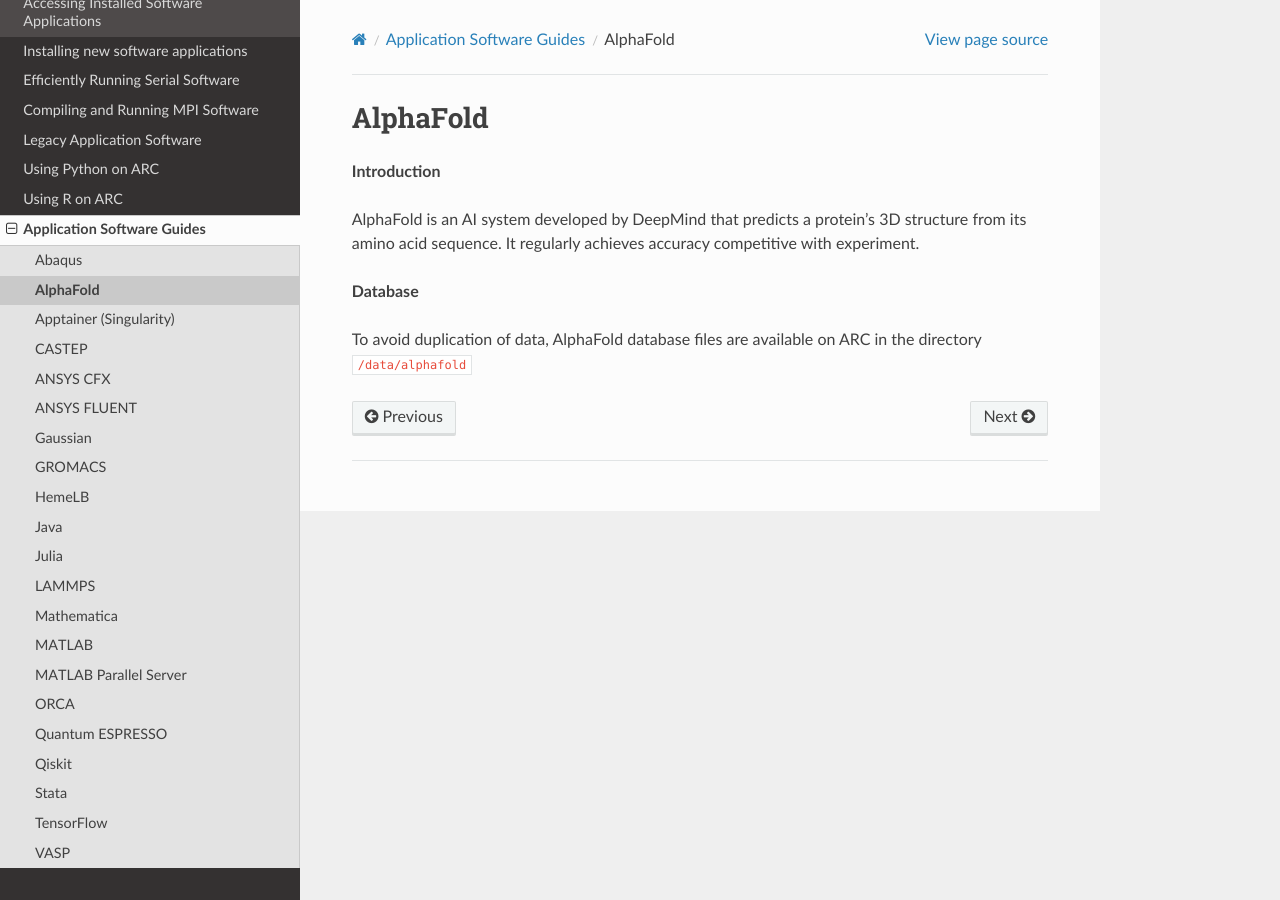
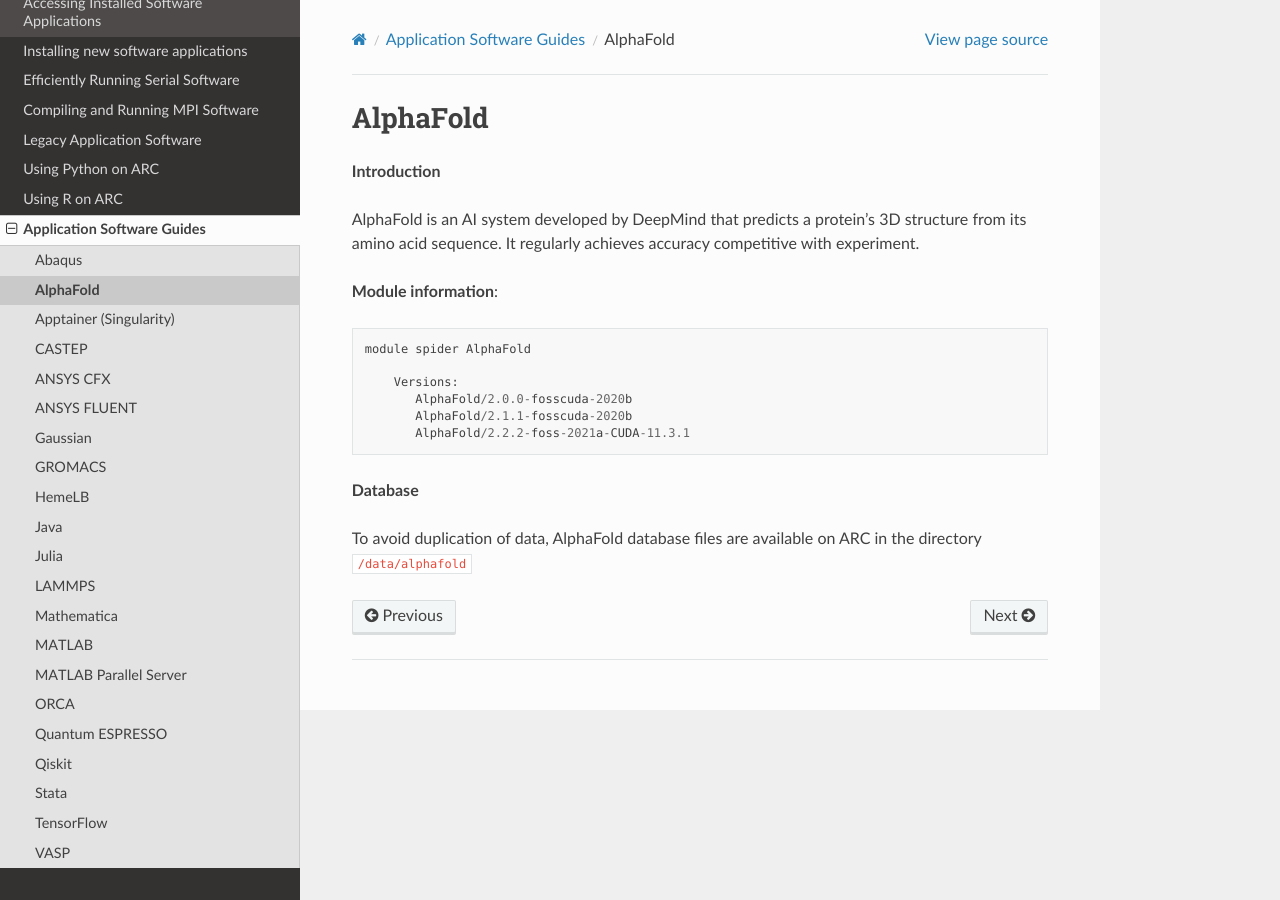
Before and after one commit to oxford-arc/arc-software-guide, a Sphinx documentation site: the page built from docs/source/apps/arc_alphafold.rst, in a window 1280 px wide. Built offline with Sphinx 7.4.7 and the Read the Docs theme 2.0.0, drawn with Linux system fonts in a browser that asks for light colours.

Commit message:
Update arc_alphafold.rst

```diff
--- a/docs/source/apps/arc_alphafold.rst
+++ b/docs/source/apps/arc_alphafold.rst
@@ -6,6 +6,15 @@
 AlphaFold is an AI system developed by DeepMind that predicts a protein’s 3D structure from its amino acid sequence.
 It regularly achieves accuracy competitive with experiment.
 
+**Module information**::
+
+ module spider AlphaFold
+
+     Versions:
+        AlphaFold/2.0.0-fosscuda-2020b
+        AlphaFold/2.1.1-fosscuda-2020b
+        AlphaFold/2.2.2-foss-2021a-CUDA-11.3.1
+
 **Database**
 
 To avoid duplication of data, AlphaFold database files are available on ARC in the directory ``/data/alphafold``
```
